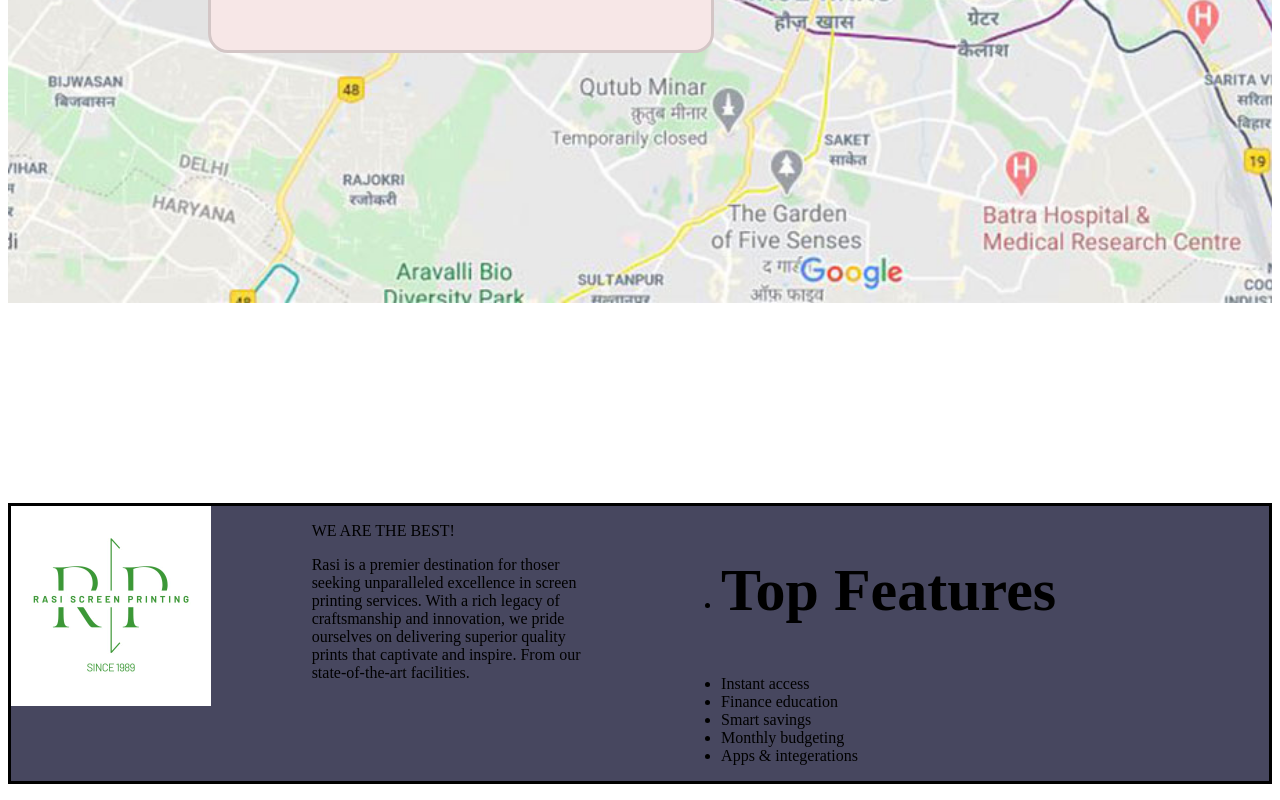
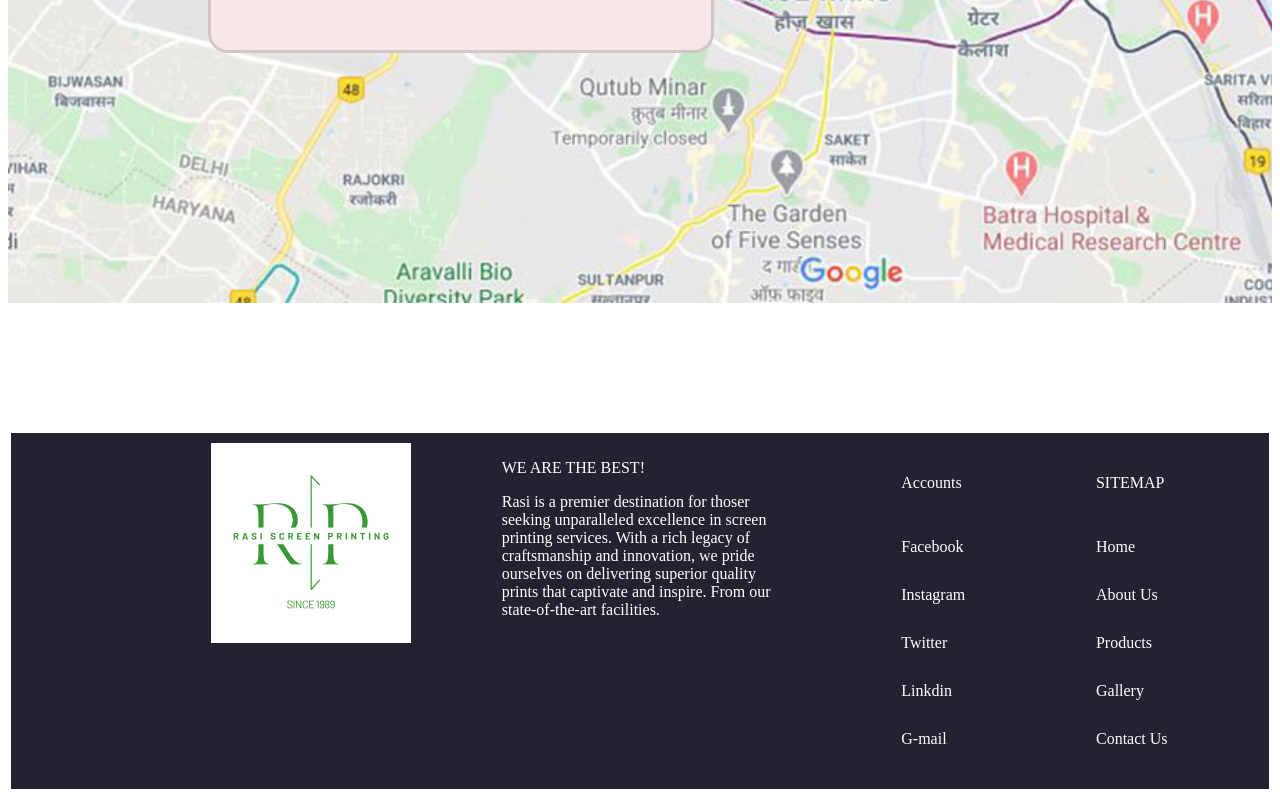
Before and after one commit to HabtamneshMarye/Website-on-art, a plain HTML site: page index.html in a window 1280 px wide. Shown: the part 8277-9077 px from the top of the page. Drawn offline with Linux system fonts and the light colour scheme.

Commit message:
landing website

```diff
--- a/index.html
+++ b/index.html
@@ -216,18 +216,31 @@ creations imbued with precision, innovation, and enduring sophistication.</p>
                             prints that captivate and inspire. From our<br>
                              state-of-the-art facilities.</p>
                  </div>
-                 <div class="features">
+                 <div class="accounts">
                      <ul class="list">
-                         <li>
-                             <h2>Top Features</h2>
-                         </li>
-                         <li>Instant access</li>
-                         <li>Finance education</li>
-                         <li>Smart savings</li>
-                         <li>Monthly budgeting</li>
-                         <li>Apps & integerations</li>
+
+                             <p>Accounts</p>
+                              Facebook
+                         <li>Instagram</li>
+                         <li>Twitter</li>
+                         <li>Linkdin</li>
+                         <li>G-mail</li>
                      </ul>
                  </div>
+                 <div class="sitemap">
+                    <ul class="list">
+                        <li>
+                            <p>SITEMAP</p>
+                        </li>
+                        <li>Home</li>
+                        <li>About Us</li>
+                        <li>Products</li>
+                        <li>Gallery</li>
+                        <li>Contact Us</li>
+                    </ul>
+                </div>
+
+
 
 </body>
 </html>
--- a/style.css
+++ b/style.css
@@ -480,3 +480,21 @@ margin-left: 200px;
 #rp-logo{
 width: 200px;
 }
+
+.bottom-footer{
+    margin-top: 10%;
+    display: flex;
+    gap: 9%;
+    background-color: #242231;
+    color: white;
+    text-align: left;
+    padding: 10px;
+    padding-left: 200px;
+    padding-right: 50px;
+   }
+
+   .list{
+    list-style-type: none;
+    align-items: start;
+    line-height: 3;
+   }
```
